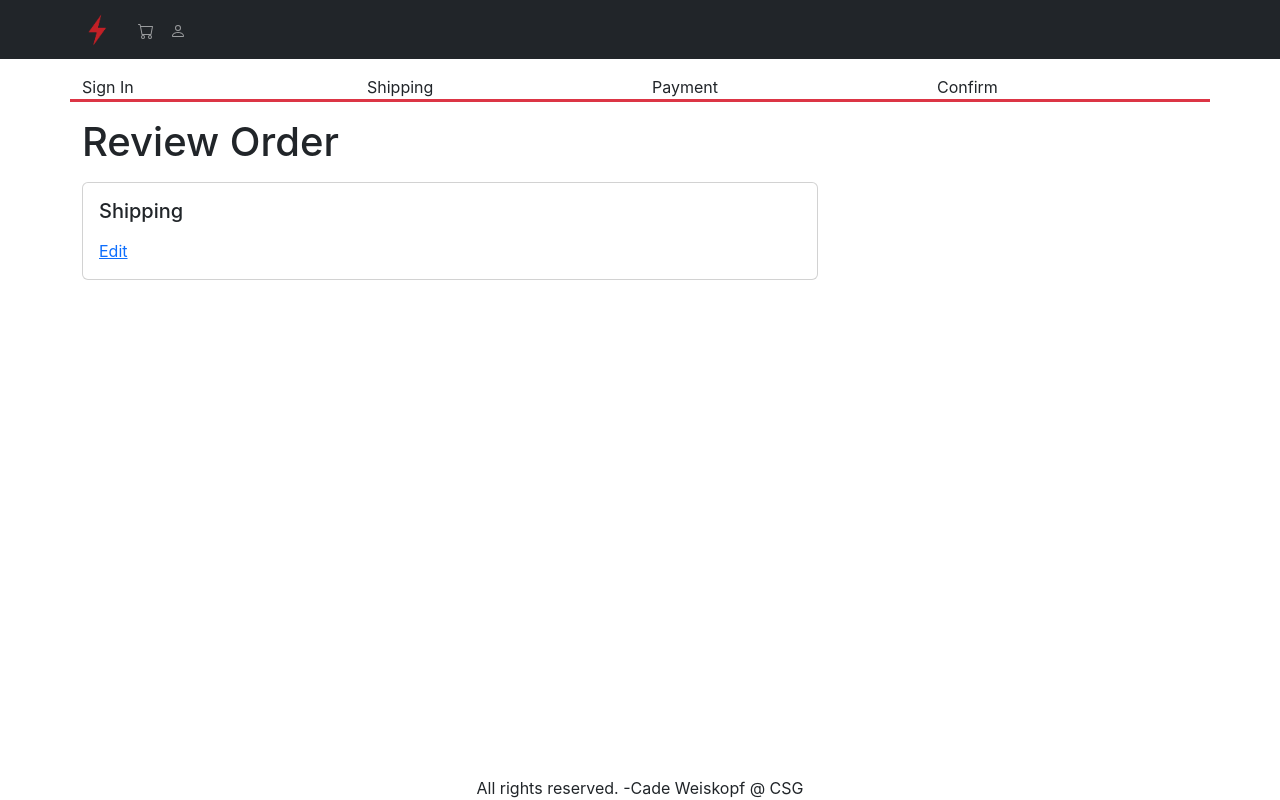
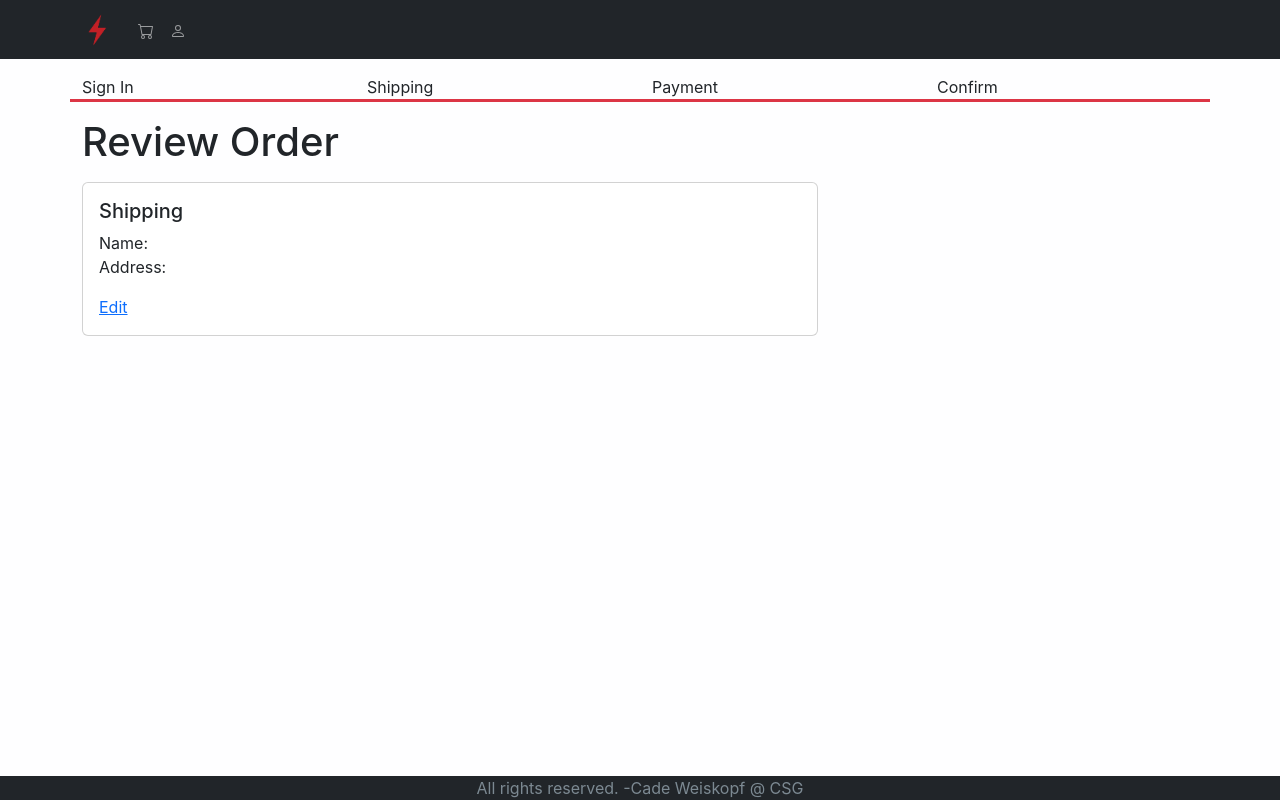
Before and after one commit to CadeWeiskopf/MERN-Ecommerce-App, a React (Create React App) app in the folder frontend/: page /confirmorder in a window 1280 px wide. Built offline with nearby package versions, Linux system fonts and the light colour scheme.

Commit message:
Review Order page +shipping info, +some color changes

```diff
--- a/frontend/src/App.js
+++ b/frontend/src/App.js
@@ -40,7 +40,7 @@ function App() {
             </LinkContainer>
             <Nav className="me-auto">
               <Link to="/cart" className='nav-link'>
-              <svg xmlns="http://www.w3.org/2000/svg" width="16" height="16" fill="currentColor" class="bi bi-cart" viewBox="0 0 16 16">
+              <svg xmlns="http://www.w3.org/2000/svg" width="16" height="16" fill="currentColor" className="bi bi-cart" viewBox="0 0 16 16">
   <path d="M0 1.5A.5.5 0 0 1 .5 1H2a.5.5 0 0 1 .485.379L2.89 3H14.5a.5.5 0 0 1 .491.592l-1.5 8A.5.5 0 0 1 13 12H4a.5.5 0 0 1-.491-.408L2.01 3.607 1.61 2H.5a.5.5 0 0 1-.5-.5zM3.102 4l1.313 7h8.17l1.313-7H3.102zM5 12a2 2 0 1 0 0 4 2 2 0 0 0 0-4zm7 0a2 2 0 1 0 0 4 2 2 0 0 0 0-4zm-7 1a1 1 0 1 1 0 2 1 1 0 0 1 0-2zm7 0a1 1 0 1 1 0 2 1 1 0 0 1 0-2z"/>
 </svg>
                 {
@@ -67,7 +67,7 @@ function App() {
                   </NavDropdown>
                 ) : (
                   <Link className="nav-link" to="/signin">
-                    <svg xmlns="http://www.w3.org/2000/svg" width="16" height="16" fill="currentColor" class="bi bi-person" viewBox="0 0 16 16">
+                    <svg xmlns="http://www.w3.org/2000/svg" width="16" height="16" fill="currentColor" className="bi bi-person" viewBox="0 0 16 16">
                       <path d="M8 8a3 3 0 1 0 0-6 3 3 0 0 0 0 6zm2-3a2 2 0 1 1-4 0 2 2 0 0 1 4 0zm4 8c0 1-1 1-1 1H3s-1 0-1-1 1-4 6-4 6 3 6 4zm-1-.004c-.001-.246-.154-.986-.832-1.664C11.516 10.68 10.289 10 8 10c-2.29 0-3.516.68-4.168 1.332-.678.678-.83 1.418-.832 1.664h10z"/>
                     </svg>
                   </Link>
@@ -78,7 +78,7 @@ function App() {
         </Navbar>
       </header>
 
-      <main>
+      <main className='test'>
         <Container className='mt-3'>
           <Routes>
             <Route path="/shipping" element={<ShippingAddressScreen />} />
@@ -93,7 +93,7 @@ function App() {
         </Container>
       </main>
 
-      <footer>
+      <footer className='test2 footer-text-color'>
         <div className='text-center'>All rights reserved. -Cade Weiskopf @ CSG</div>
       </footer>
     </div>
--- a/frontend/src/index.css
+++ b/frontend/src/index.css
@@ -67,3 +67,15 @@ main {
   max-width: 32px;
   max-height: 32px;
 }
+
+.test {
+  background-color: #fefeff;
+}
+
+.test2 {
+  background-color: #212529;
+}
+
+.footer-text-color {
+  color: #7c8992;
+}
--- a/frontend/src/screens/ConfirmOrderScreen.js
+++ b/frontend/src/screens/ConfirmOrderScreen.js
@@ -9,7 +9,9 @@ import { Store } from '../Store';
 
 
 export default function ConfirmOrderScreen() {
-
+    const {state, dispatch: contextDispatch} = useContext(Store);
+    const {cart} = state;
+    console.log(cart);
     return (
         <div>
             <Helmet>
@@ -22,7 +24,11 @@ export default function ConfirmOrderScreen() {
                     <Card className='mb-3'>
                         <Card.Body>
                             <Card.Title>Shipping</Card.Title>
-                            <Card.Text></Card.Text>
+                            <Card.Text>
+                                Name: {cart.shippingAddress.shipFirstName} {cart.shippingAddress.shipLastName}
+                                <br/>
+                                Address: {cart.shippingAddress.shipAddress1} {cart.shippingAddress.shipAddress2} {cart.shippingAddress.shipCity} {cart.shippingAddress.shipZip} {cart.shippingAddress.country}
+                            </Card.Text>
                             <Link to="/shipping">Edit</Link>
                         </Card.Body>
                     </Card>
```
